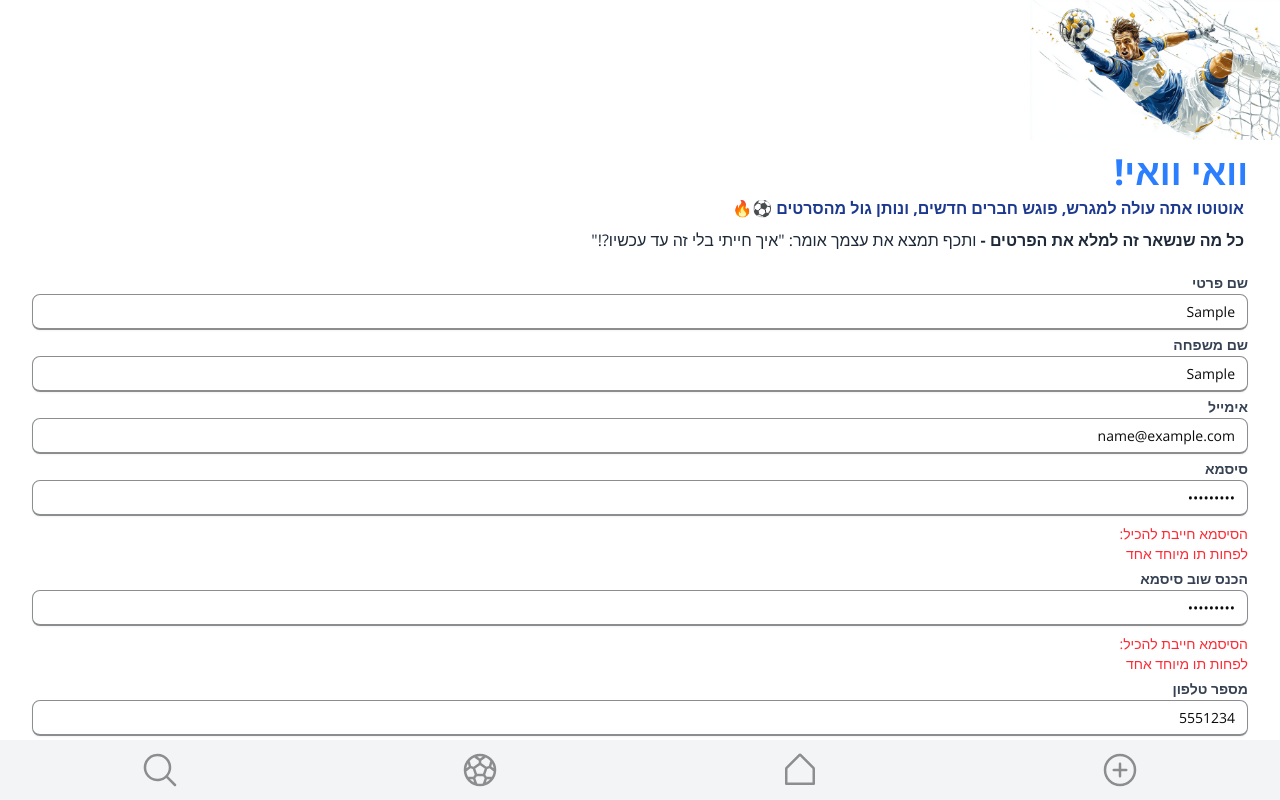
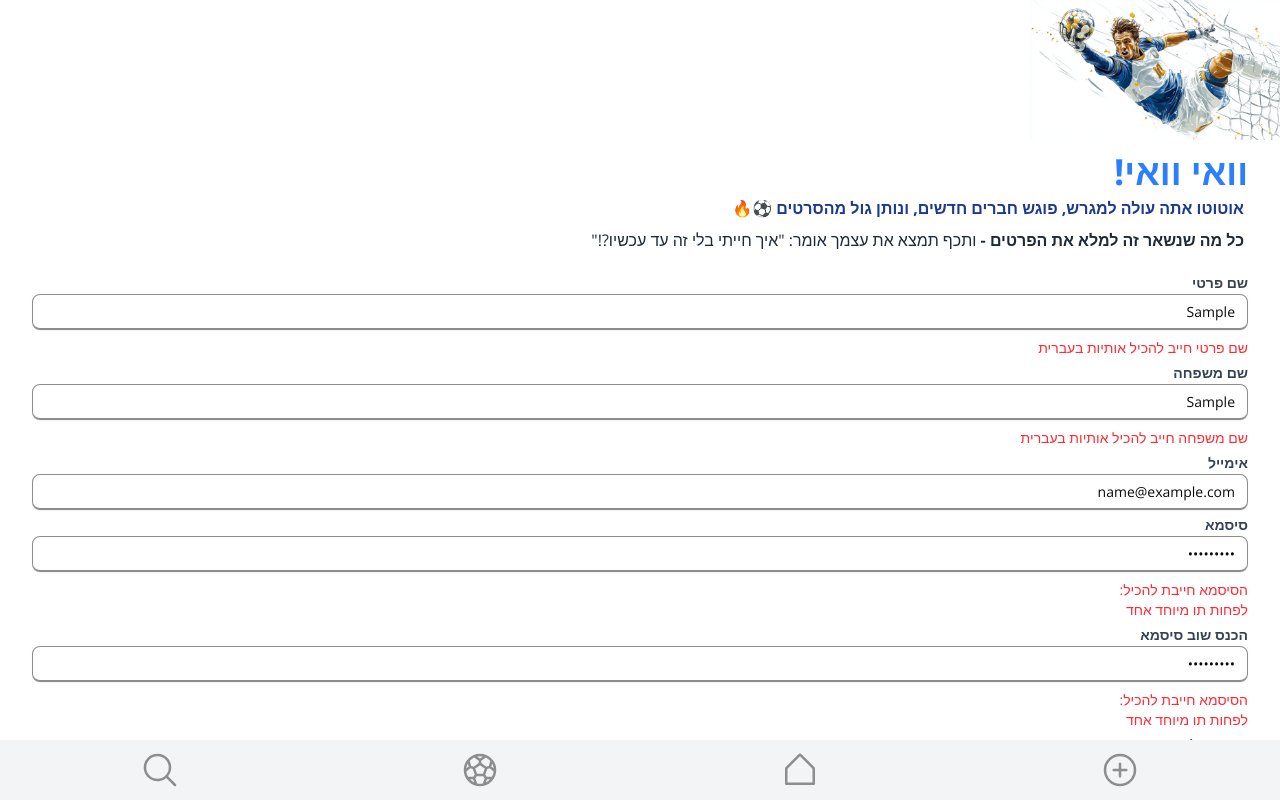
Before and after one commit to juva99/yoop, a Next.js app in the folder frontend/app/: page /auth/signup in a window 1280 px wide. Both pictures are taken after typing "Sample", "Sample", "name@example.com", "Sample123", "Sample123", "5551234" into the empty fields and a click on the button "הירשם עכשיו". Shown: the top 800 px of the page. Built offline with nearby package versions, Linux system fonts and the light colour scheme; no server answers.

Commit message:
fix: now require hebrew names

```diff
--- a/frontend/app/app/auth/signup/signupForm.tsx
+++ b/frontend/app/app/auth/signup/signupForm.tsx
@@ -87,7 +87,13 @@ const SignupForm = () => {
         ></Input>
       </div>
       {state?.error?.firstName && (
-        <p className="form_error">{state.error.firstName}</p>
+        <div className="form_error">
+          <ul>
+            {state.error.firstName.map((error) => (
+              <li key={error}>{error}</li>
+            ))}
+          </ul>
+        </div>
       )}
 
       <div className="form_item">
@@ -105,7 +111,13 @@ const SignupForm = () => {
         ></Input>
       </div>
       {state?.error?.lastName && (
-        <p className="form_error">{state.error.lastName}</p>
+        <div className="form_error">
+          <ul>
+            {state.error.lastName.map((error) => (
+              <li key={error}>{error}</li>
+            ))}
+          </ul>
+        </div>
       )}
 
       <div className="form_item">
--- a/frontend/app/lib/type.ts
+++ b/frontend/app/lib/type.ts
@@ -20,11 +20,14 @@ export const SignupFormSchema = z
     firstName: z
       .string()
       .trim()
-      .min(2, { message: "שם פרטי חייב להכיל לפחות שתי אותיות" }),
+      .min(2, { message: "שם פרטי חייב להכיל לפחות שתי אותיות" })
+      .regex(/^[א-ת]+$/, { message: "שם פרטי חייב להכיל אותיות בעברית" }),
+
     lastName: z
       .string()
       .trim()
-      .min(2, { message: "שם משפחה חייב להכיל לפחות שתי אותיות" }),
+      .min(2, { message: "שם משפחה חייב להכיל לפחות שתי אותיות" })
+      .regex(/^[א-ת]+$/, { message: "שם משפחה חייב להכיל אותיות בעברית" }),
     userEmail: z
       .string()
       .trim()
```
